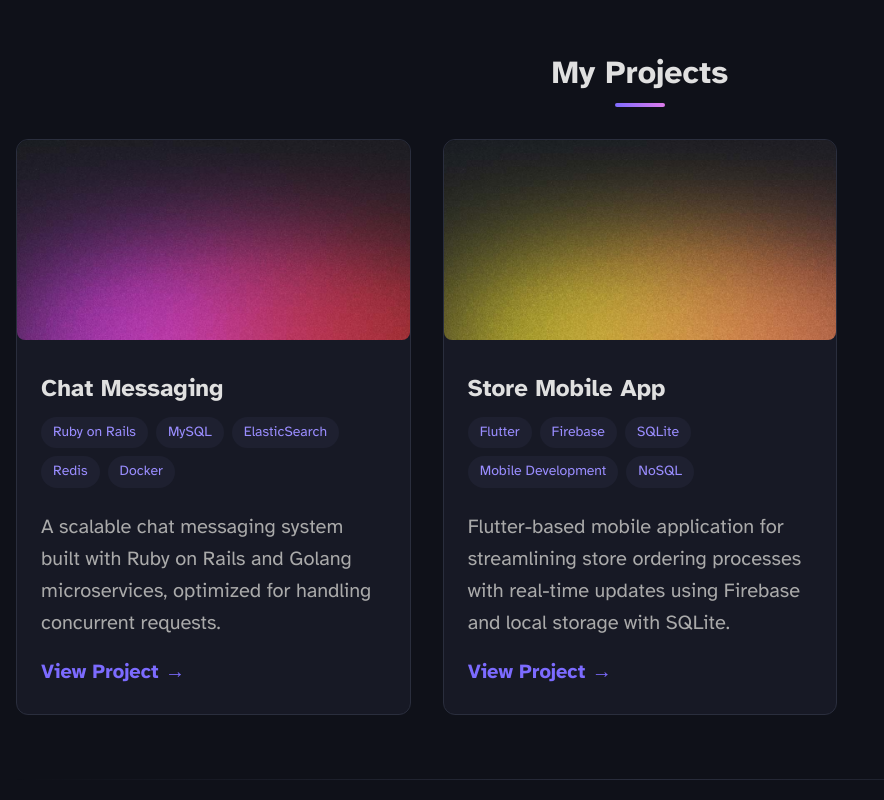
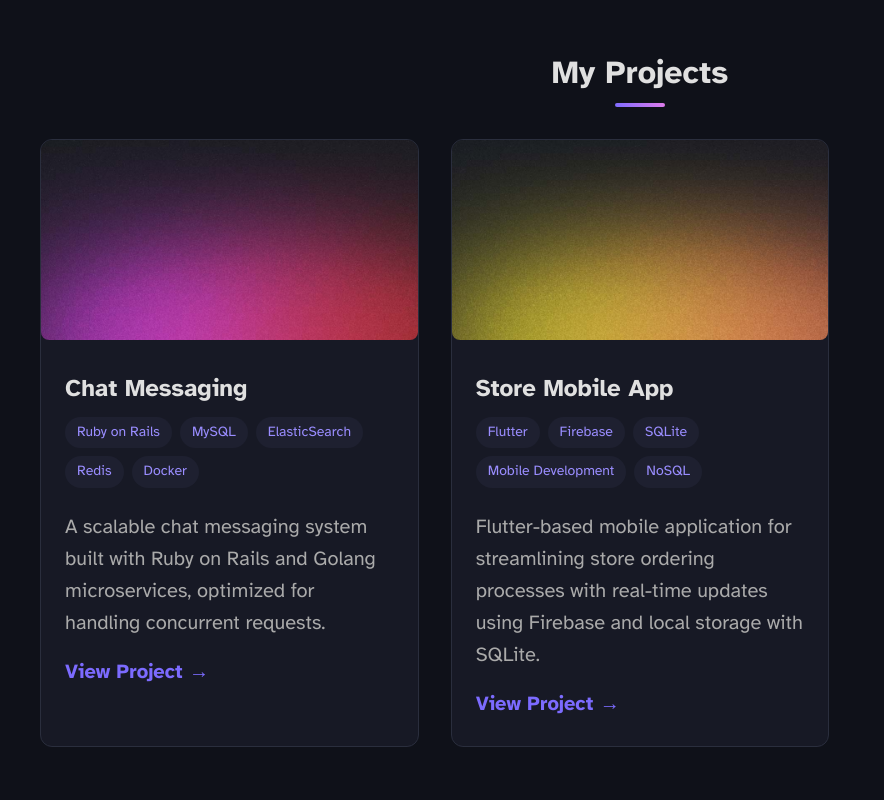
Before and after one commit to AmrRiyad/AmrRiyad.github.io, an Astro site: page / in a window 1280 px wide. Shown: the part 880-1680 px from the top of the page, without its empty margins (0-884 px from the left). Built offline with nearby package versions, Linux system fonts and the light colour scheme; Astro itself is replaced by a stand-in of ours.

Commit message:
style: improve project grid layout with centered max-width container and hide topics section

```diff
--- a/src/pages/index.astro
+++ b/src/pages/index.astro
@@ -98,6 +98,7 @@ const posts = (await getCollection("blog")).sort(
         </div>
       </section>
 
+<!--
       <section class="topics">
         <h2>Topics I Write About</h2>
         <div class="topics-list">
@@ -110,6 +111,7 @@ const posts = (await getCollection("blog")).sort(
           }
         </div>
       </section>
+    -->
     </div>
     <Footer />
   </body>
--- a/src/styles/home-page.css
+++ b/src/styles/home-page.css
@@ -427,6 +427,10 @@
     grid-template-columns: repeat(auto-fill, minmax(350px, 1fr));
     gap: 2rem;
     margin-bottom: 4rem;
+    margin-left: auto;
+    margin-right: auto;
+    max-width: 1200px;
+    justify-content: center;
 }
 .project-card {
     border: 1px solid var(--border-color);
```
